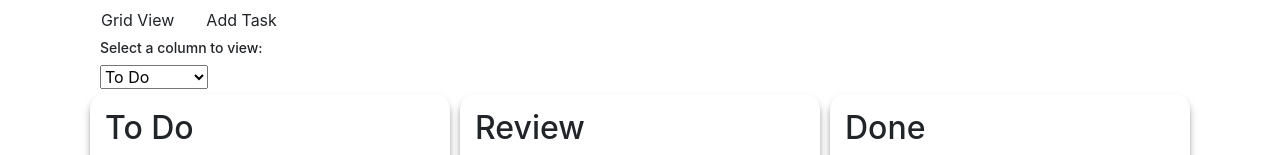
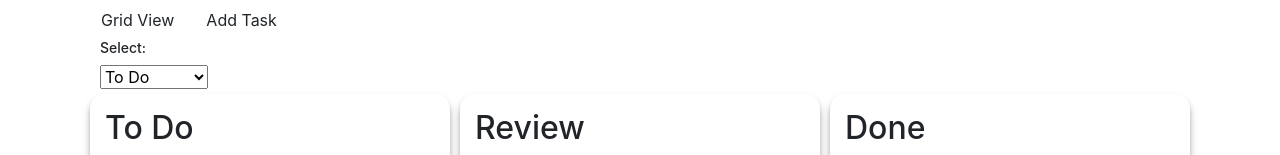
Before and after one commit to saphire001/IS-322-102-2, a React (Create React App) app: page / in a window 1280 px wide. Shown: the top 155 px of the page. Built offline with nearby package versions, Linux system fonts and the light colour scheme; no server answers.

Commit message:
changed wording to make simple

```diff
--- a/src/App.js
+++ b/src/App.js
@@ -89,7 +89,7 @@ class App extends  React.Component {
       return (this.wrapPage(<Add tasks={this.state.sortedTasks} onSubmit={this.onAddTask.bind(this)} />));
     }
     else {
-      return (this.wrapPage(<h2>Invalid Tab, choose another</h2>));
+      return (this.wrapPage(<h2>Invalid</h2>));
     }
   }
 }
--- a/src/Templates/View.js
+++ b/src/Templates/View.js
@@ -92,7 +92,7 @@ class View extends React.Component {
             return(
                 <div className="container">
                     <div className="mobile-nav">
-                        <h3>Select a column to view:</h3>
+                        <h3>Select:</h3>
                         <select id="columns">
                             <option value="todo">To Do</option>
                             <option value="in-progress">In Progress</option>
@@ -138,7 +138,7 @@ class View extends React.Component {
                 return (
                     <div className="container">
                         <div className="mobile-nav">
-                            <h3>Select a column to view:</h3>
+                            <h3>Select:</h3>
                             <select id="columns">
                                 <option value="todo">To Do</option>
                                 <option value="in-progress">In Progress</option>
@@ -165,7 +165,7 @@ class View extends React.Component {
                 return(
                     <div className="container">
                         <div className="mobile-nav">
-                            <h3>Select a column to view:</h3>
+                            <h3>Select:</h3>
                             <select id="columns">
                                 <option value="todo">To Do</option>
                                 <option value="in-progress">In Progress</option>
@@ -192,7 +192,7 @@ class View extends React.Component {
                 return (
                     <div className="container">
                         <div className="mobile-nav">
-                            <h3>Select a column to view:</h3>
+                            <h3>Select:</h3>
                             <select id="columns">
                                 <option value="todo">To Do</option>
                                 <option value="in-progress">In Progress</option>
@@ -217,7 +217,7 @@ class View extends React.Component {
                 return(
                     <div className="container">
                         <div className="mobile-nav">
-                        <h3>Select a column to view:</h3>
+                        <h3>Select:</h3>
                         <select id="columns">
                             <option value="todo">To Do</option>
                             <option value="in-progress">In Progress</option>
```
